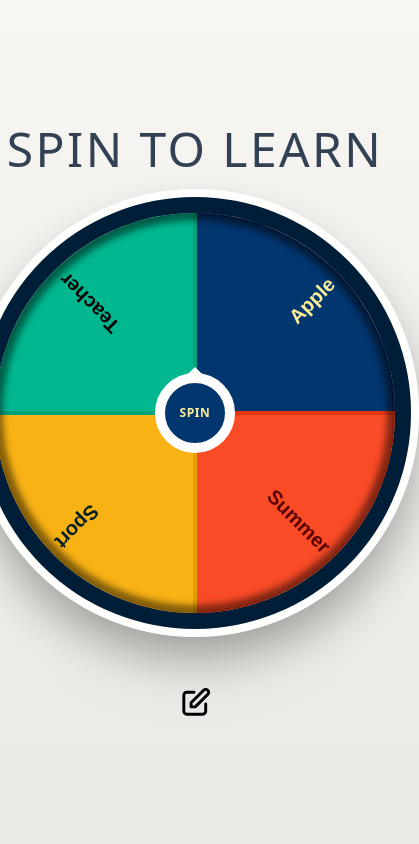
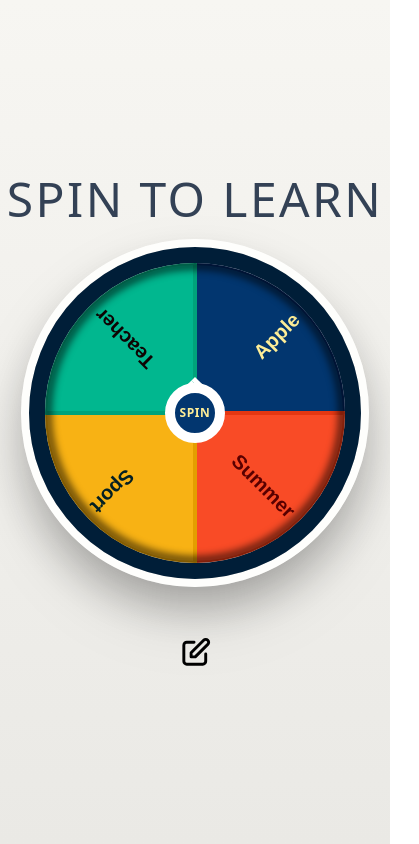
Before and after one commit to birkaany/spintolearn, a Next.js app: page / in a window 390 px wide. Shown: the whole page, 419 px wide, since content can reach past the window. Built offline with nearby package versions, Linux system fonts and the light colour scheme.

Commit message:
fix mobile size

```diff
--- a/src/app/components/SpinWheel.tsx
+++ b/src/app/components/SpinWheel.tsx
@@ -14,6 +14,7 @@ export const SpinWheel = ({ sectors }: { sectors: any }) => {
   const [winnerModal, setWinnerModal] = useState(false);
   const [winnerWordData, setWinnerWordData] = useState<any>(null);
   const audioRef = useRef<HTMLAudioElement>(null);
+  const [isDesktop, setIsDesktop] = useState(window.innerWidth > 1024);
 
   const darkenColor = (color: string, amount: number) => {
     let usePound = false;
@@ -44,7 +45,7 @@ export const SpinWheel = ({ sectors }: { sectors: any }) => {
 
   const rand = (m: number, M: number) => Math.random() * (M - m) + m;
   const tot = sectors?.length;
-  const dia = 400;
+  const dia = isDesktop ? 400 : 300;
   const rad = dia / 2;
   const PI = Math.PI;
   const TAU = 2 * PI;
```
